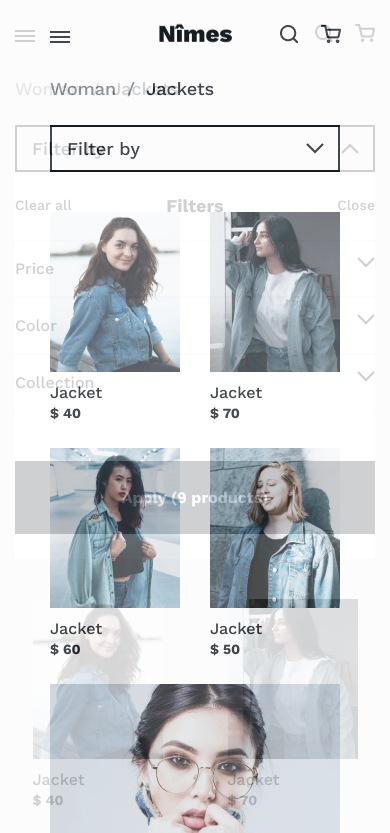
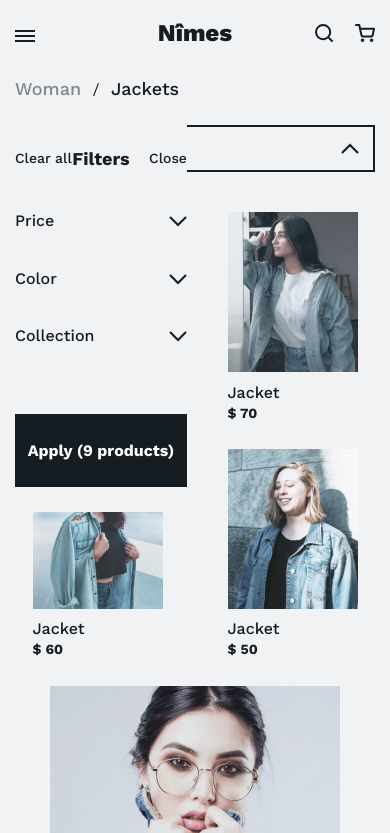
Before and after one commit to sudo-ford/denim, a website: page src/catalog.html in a window 390 px wide. Both pictures are taken after a click on the button "Filter by". Shown: the top 833 px of the page. Drawn offline with nearby package versions, Linux system fonts and the light colour scheme; files that its build step writes are made by us from their sources.

Commit message:
доработки по pp

```diff
--- a/src/assets/sass/blocks/filter.scss
+++ b/src/assets/sass/blocks/filter.scss
@@ -2,11 +2,14 @@
     display: grid;
     grid-template-columns: 1fr 1fr 1fr;
     padding-bottom: 25px;
+    width: available;
+    width: -moz-available;
+    margin: 0 15px;
 
-    position: relative;
+    position: absolute;
     z-index: 10;
 
-    background-color: #fff;
+    background-color: $light;
 
     transition: 2s;
 
@@ -19,15 +22,17 @@
         grid-template-columns: 1fr;
         padding-bottom: 0;
 
-        right: 45px;
-        top: 115px;
+        right: 30px;
+        top: 50px;
 
         border: 2px solid $dark;
         border-top: none;
     }
 
     @media (min-width: $desktop) {
-        width: 243px;
+        width: 244px;
+
+        right: 83px;
     }
 }
 
@@ -113,7 +118,7 @@
         height: 11px;
 
         position: absolute;
-        top: 16px;
+        top: 23px;
         right: 0;
 
         background: url("../img/filter-arrow.png") no-repeat;
@@ -135,6 +140,7 @@
 
         &::after {
             right: 14px;
+            top: 16px;
         }
 
         @media (min-width: $tablet) {
--- a/src/assets/sass/blocks/slider.scss
+++ b/src/assets/sass/blocks/slider.scss
@@ -8,7 +8,7 @@
         padding: 33px 0 0 0;
     }
 
-    @media (min-width: $tablet) {
+    @media (min-width: $desktop) {
         padding-top: 51px;
     }
 }
@@ -18,7 +18,7 @@
         padding-right: 15px;
     }
 
-    @media (min-width: $tablet) {
+    @media (min-width: $desktop) {
         padding-right: 45px;
     }
 }
--- a/src/catalog.html
+++ b/src/catalog.html
@@ -8,34 +8,6 @@
     <link rel="stylesheet" href="assets/css/style.min.css">
     <link href="https://fonts.googleapis.com/css2?family=Work+Sans:wght@400;500;700;800&display=swap" rel="stylesheet">
     <title>CATALOG</title>
-
-    <!-- Pixel Glass -->
-    <style>
-        HTML {
-            background-repeat: no-repeat;
-            background-position:  50% 0;
-            /* По умолчанию мобильный макет */
-            background-image: url( "assets/img/320 Catalog.png" );
-        }
-        /* Планшет */
-        @media ( min-width: 768px ) {
-            HTML {
-                /* Планшетный макет */
-                background-image: url( "assets/img/768 Filter_2.png" );
-            }
-        }
-        /* Десктоп */
-        @media ( min-width: 1366px ) {
-            HTML {
-                /* Десктопный макет */
-                background-image: url( "assets/img/1366 Filter_2.png" );
-            }
-        }
-
-        BODY {
-            opacity: .2;
-        }
-    </style>
 
 </head>
 <body class="page">
```
Also changed, not shown: src/card.html (+0 -27 lines), src/index.html (+0 -28 lines).
